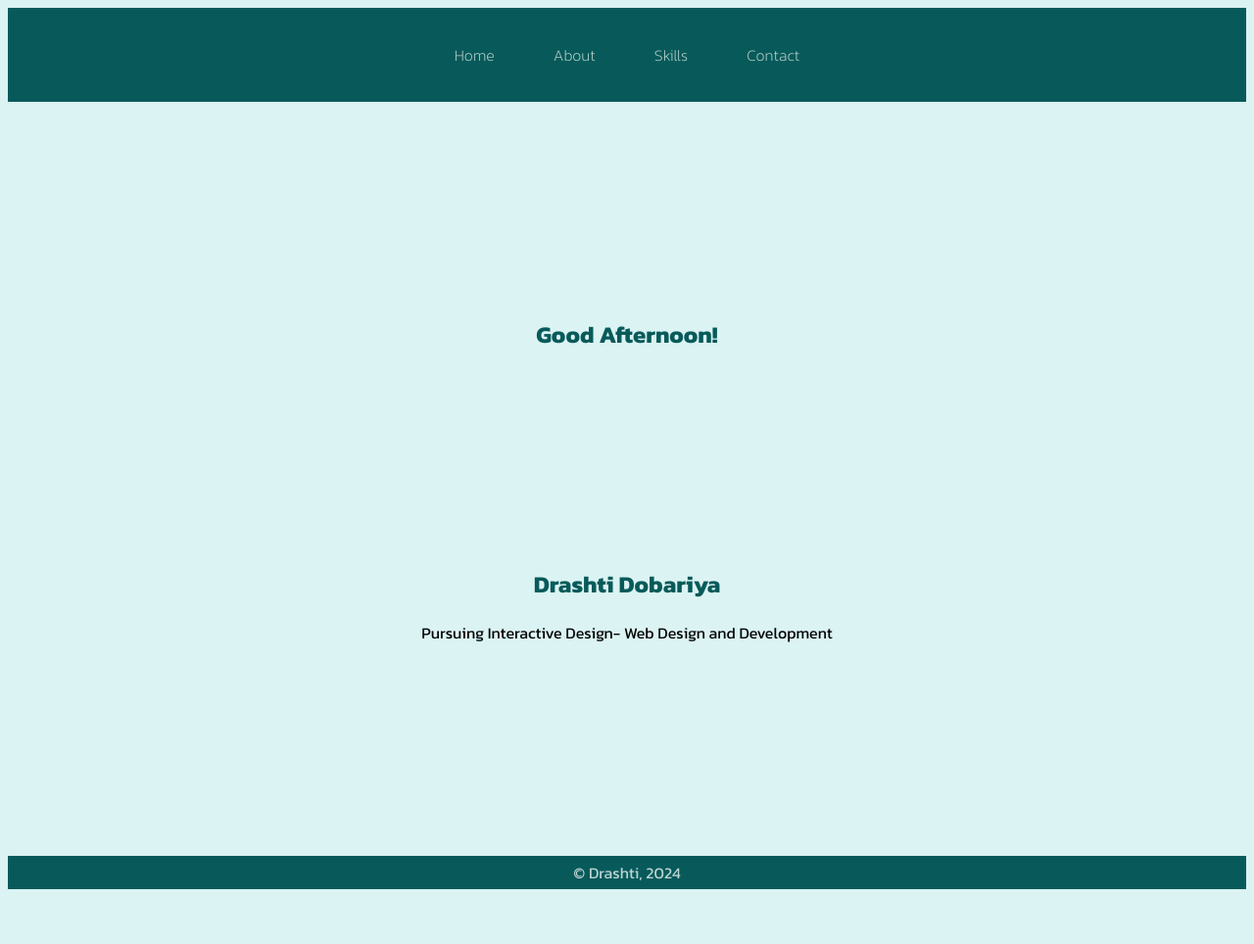
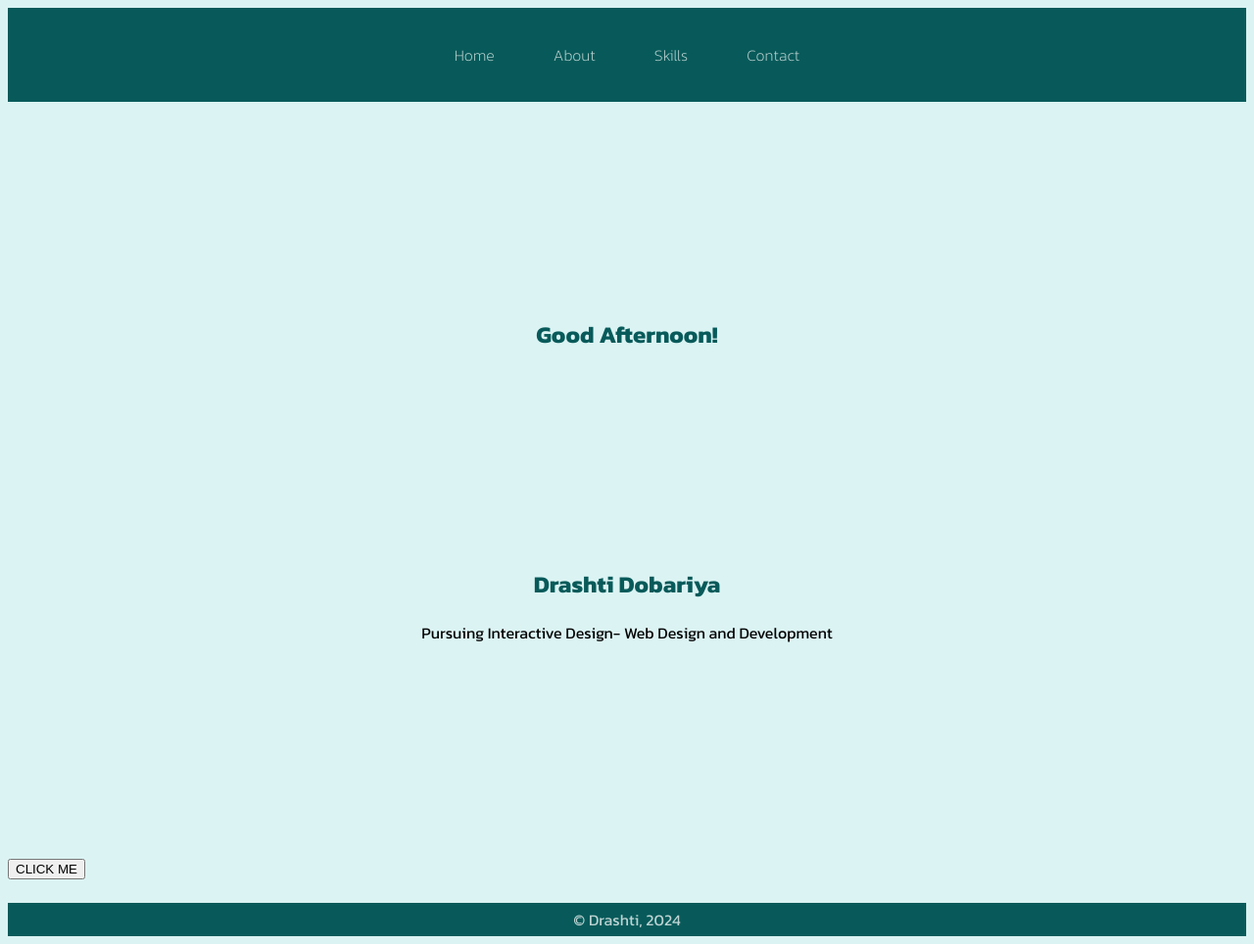
Before and after one commit to Drashti1111/JS-Lab, a plain HTML site: page index.html in a window 1280 px wide. Shown: the whole page at 98% size. Before the commit the page ends 916 px from the top, so only its background shows below. Drawn offline with Linux system fonts and the light colour scheme; a web font is replaced by a local one.

Commit message:
add break line bte footer and button

```diff
--- a/index.html
+++ b/index.html
@@ -27,9 +27,10 @@
             <h1>GOOD DAY</h1>
             <h2>Drashti Dobariya</h2>
             <p>Pursuing Interactive Design- Web Design and Development</p>
+            <button id="btn-alert">CLICK ME</button>
         </div>
     </section>
-</body>
+</body><br>
 <footer id="footer">
     <!--<p> &copy; 2024, Drashti</p>-->
 </footer>
```
